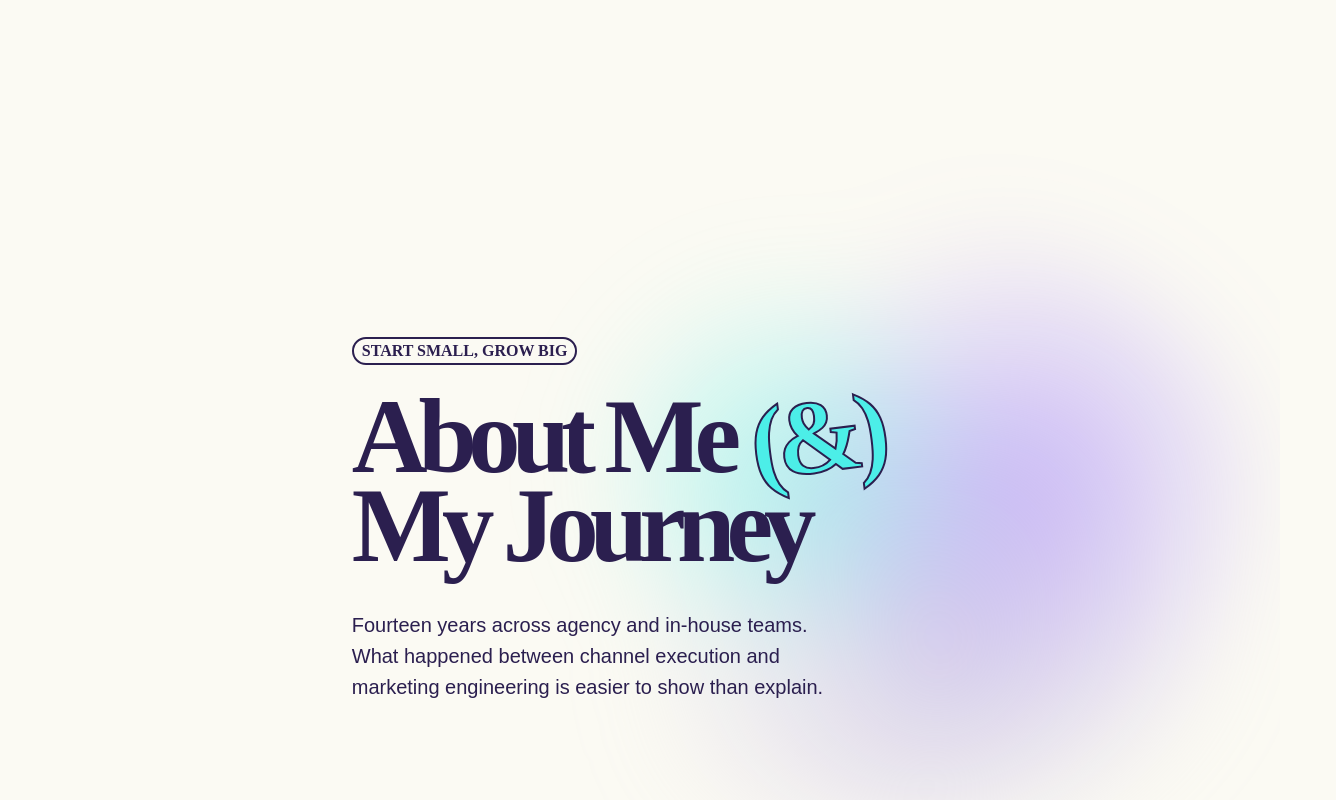
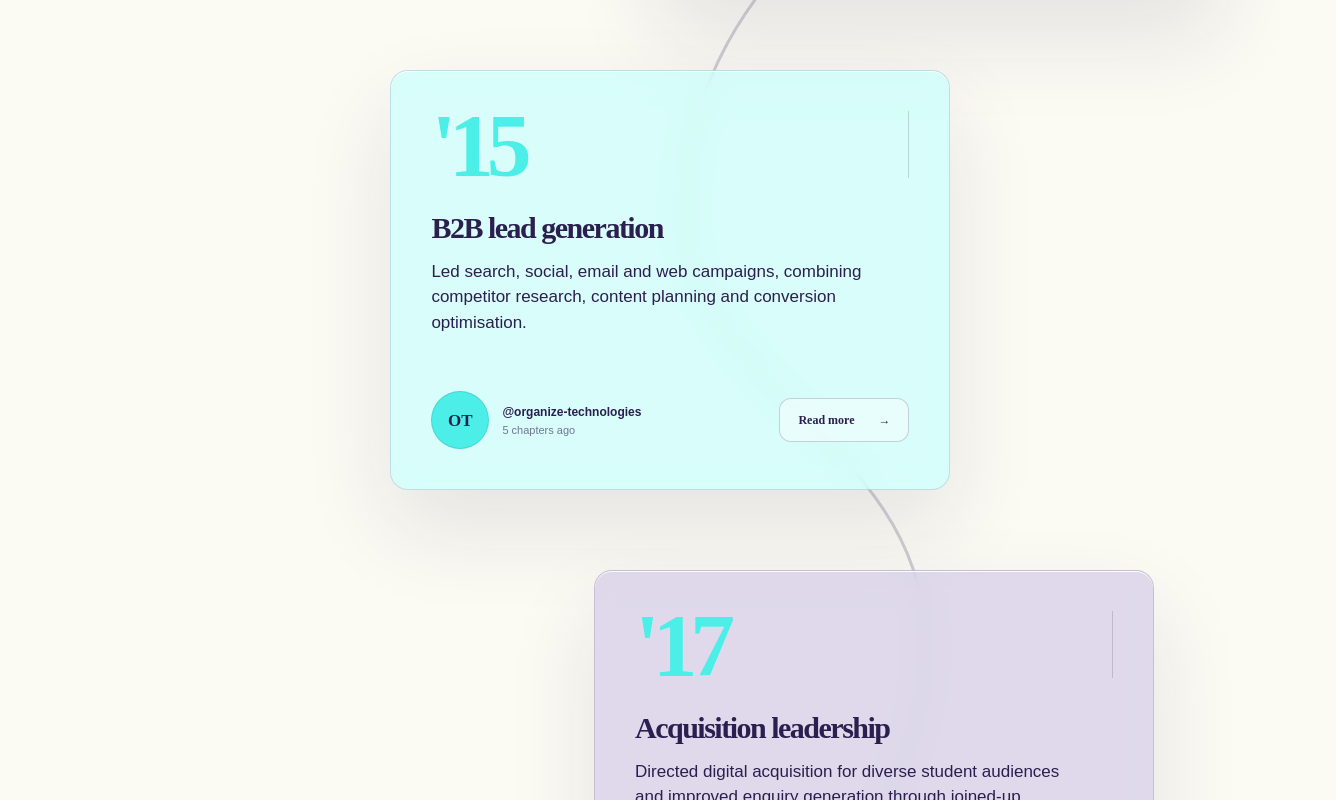
Before and after one commit to visnet-report/rameez-portfolio, a Next.js app: page / in a window 1280 px wide. Shown: the part 3320-4120 px from the top of the page, 1336 px wide, since content can reach past the window. Built offline with nearby package versions, Linux system fonts and the light colour scheme.

Commit message:
Refine scroll transitions and interactive layout

```diff
--- a/src/app/globals.css
+++ b/src/app/globals.css
@@ -16,7 +16,7 @@
   --dark: var(--indigo);
   --yellow: var(--aqua);
   --white: #ffffff;
-  --rail: clamp(240px, 15.7vw, 296px);
+  --rail: clamp(292px, 17vw, 326px);
 }
 
 * { box-sizing: border-box; }
@@ -33,35 +33,35 @@ img { display: block; }
 .rail-layout { width: calc(100% - var(--rail)); margin-left: var(--rail); }
 
 /* Persistent control rail */
-.side-rail { position: fixed; z-index: 90; inset: 16px auto 16px 16px; width: clamp(204px, 14vw, 264px); display: flex; flex-direction: column; gap: 10px; opacity: 0; pointer-events: none; will-change: opacity; }
+.side-rail { position: fixed; z-index: 90; inset: 10px auto 10px 10px; width: clamp(272px, 15.6vw, 300px); display: flex; flex-direction: column; gap: 10px; opacity: 0; pointer-events: none; will-change: opacity; }
 .rail-card, .rail-email { border: 1px solid rgba(43,31,79,.12); border-radius: 10px; background: rgba(255,255,255,.55); backdrop-filter: blur(18px); box-shadow: inset 0 1px rgba(255,255,255,.8); }
-.rail-intro { padding: 12px; }
+.rail-intro { flex: 0 0 clamp(150px, 19vh, 178px); padding: 18px; }
 .rail-brand-row { display: flex; align-items: center; justify-content: space-between; }
-.rail-brand { padding: 4px 9px; background: var(--yellow); border-radius: 5px; font: 800 17px/1 var(--font-display); letter-spacing: -.08em; transform: skew(-5deg); }
+.rail-brand { padding: 6px 11px; background: var(--yellow); border-radius: 6px; font: 800 21px/1 var(--font-display); letter-spacing: -.08em; transform: skew(-5deg); }
 .rail-brand sup { margin-left: 2px; font-size: 7px; vertical-align: top; }
 .rail-socials { display: flex; gap: 5px; }
-.rail-socials a { display: grid; place-items: center; width: 20px; height: 20px; color: var(--white); background: var(--ink); border-radius: 4px; font: 700 9px/1 var(--font-display); }
-.rail-intro > p { margin: 34px 0 0; font-size: 10px; line-height: 1.45; }
-.rail-stats { display: grid; grid-template-columns: 1fr 1fr; padding: 14px 10px; }
+.rail-socials a { display: grid; place-items: center; width: 24px; height: 24px; color: var(--white); background: var(--ink); border-radius: 5px; font: 700 10px/1 var(--font-display); }
+.rail-intro > p { max-width: 30ch; margin: clamp(34px, 5vh, 48px) 0 0; font-size: 11px; line-height: 1.5; }
+.rail-stats { flex: 0 0 clamp(102px, 12vh, 114px); display: grid; grid-template-columns: 1fr 1fr; padding: 16px 12px; }
 .rail-stats div { display: grid; place-items: center; text-align: center; }
 .rail-stats div + div { border-left: 1px solid rgba(43,31,79,.15); }
-.rail-stats strong { color: var(--yellow); text-shadow: 0 1px 0 var(--ink); font: 800 27px/.85 var(--font-display); letter-spacing: -.08em; }
-.rail-stats span { margin-top: 6px; font: 700 9px/1 var(--font-display); }
-.rail-nav { padding: 9px; }
-.rail-nav a { display: flex; align-items: center; width: fit-content; gap: 8px; padding: 6px 8px; border-radius: 5px; font: 700 12px/1 var(--font-display); text-transform: uppercase; transition: background .2s ease, transform .2s ease; }
+.rail-stats strong { color: var(--yellow); text-shadow: 0 1px 0 var(--ink); font: 800 34px/.85 var(--font-display); letter-spacing: -.08em; }
+.rail-stats span { margin-top: 8px; font: 700 10px/1.05 var(--font-display); }
+.rail-nav { min-height: 0; flex: 1 1 auto; display: flex; flex-direction: column; justify-content: center; padding: 12px; }
+.rail-nav a { display: flex; align-items: center; width: fit-content; gap: 10px; padding: clamp(7px, 1vh, 10px) 10px; border-radius: 6px; font: 700 clamp(13px, .78vw, 15px)/1 var(--font-display); text-transform: uppercase; transition: background .2s ease, transform .2s ease; }
 .rail-nav a:hover { transform: translateX(3px); }
 .rail-nav a.active { background: var(--yellow); }
-.rail-nav a span { width: 10px; font-size: 10px; text-align: center; }
-.rail-marquee { overflow: hidden; padding: 10px 0; white-space: nowrap; font: 800 10px/1 var(--font-display); }
+.rail-nav a span { width: 13px; font-size: 11px; text-align: center; }
+.rail-marquee { flex: 0 0 42px; display: flex; align-items: center; overflow: hidden; padding: 0; white-space: nowrap; font: 800 11px/1 var(--font-display); }
 .rail-marquee div { width: max-content; animation: rail-marquee 16s linear infinite; }
 @keyframes rail-marquee { to { transform: translateX(-50%); } }
-.rail-email { display: flex; align-items: center; justify-content: space-between; padding: 10px 12px; border: 0; color: var(--ink); cursor: pointer; font-size: 10px; }
-.rail-cta { display: grid; place-items: center; margin-top: auto; min-height: 39px; border-radius: 7px; background: var(--yellow); font: 800 13px/1 var(--font-display); text-transform: uppercase; transition: transform .2s ease; }
+.rail-email { min-height: 44px; display: flex; align-items: center; justify-content: space-between; padding: 10px 14px; border: 0; color: var(--ink); cursor: pointer; font-size: 11px; }
+.rail-cta { flex: 0 0 52px; display: grid; place-items: center; margin-top: 0; border-radius: 8px; background: var(--yellow); font: 800 15px/1 var(--font-display); text-transform: uppercase; transition: transform .2s ease; }
 .rail-cta:hover { transform: translateY(-3px); }
 .mobile-rail-toggle, .mobile-rail-menu { display: none; }
 
 /* Hero */
-.hero { position: relative; height: 430vh; min-height: 3000px; background: var(--sand); }
+.hero { position: relative; height: 350vh; min-height: 2500px; background: var(--sand); }
 .hero-stage { position: sticky; top: 0; height: 100svh; min-height: 680px; overflow: hidden; transform-origin: center; }
 .hero-word { position: absolute; z-index: 0; top: -10vw; left: 1.7vw; color: var(--yellow); font: 850 clamp(300px, 57vw, 820px)/.82 var(--font-display); letter-spacing: -.1em; transform-origin: center top; user-select: none; }
 .hero-word sup { display: inline-block; margin-left: .035em; font-size: .13em; line-height: 1; letter-spacing: 0; vertical-align: top; transform: translateY(.2em); }
@@ -274,8 +274,8 @@ img { display: block; }
 .command-menu > p { margin: 0; padding: 11px 17px; border-top: 1px solid rgba(16,17,15,.13); font-size: 8px; text-transform: uppercase; }
 
 @media (max-width: 1050px) {
-  :root { --rail: 215px; }
-  .side-rail { width: 180px; }
+  :root { --rail: 260px; }
+  .side-rail { width: 240px; }
   .hero-word { top: -5vw; }
   .hero-stats-card--one { left: 10%; }.hero-stats-card--two { left: 14%; }.hero-traits { right: 12%; }
   .journey-intro, .services-heading, .testimonials-heading { grid-template-columns: 130px 1fr 260px; }
@@ -364,8 +364,8 @@ img { display: block; }
   .side-rail--visible { opacity: 1; pointer-events: auto; }
 }
 
-/* Screenshot fidelity pass — EA Technology secondary palette */
-.hero { height: 430vh; min-height: 3000px; background: var(--stone); }
+/* Screenshot fidelity pass - EA Technology secondary palette */
+.hero { height: 350vh; min-height: 2500px; background: var(--stone); }
 .hero-stage { min-height: 720px; }
 .hero-word { top: 4.5vh; left: 2.4vw; right: 2.4vw; color: var(--aqua); font-size: clamp(180px, 22.8vw, 438px); line-height: .82; letter-spacing: -.095em; white-space: nowrap; }
 .hero-topline { top: 3.5vh; color: var(--indigo); }
@@ -389,7 +389,7 @@ img { display: block; }
 .hero-identity { position: absolute; z-index: 5; left: 3.4vw; bottom: 5.2vh; margin: 0; color: var(--indigo); font-size: 16px; line-height: 1.6; }
 .hero-copy { right: 3.8vw; bottom: 5vh; width: 360px; color: var(--indigo); font-size: 15px; }
 
-.journey { min-height: 4300px; padding: 0 34px 170px; background: var(--stone); }
+.journey { z-index: 2; min-height: 4300px; margin-top: -100svh; padding: 0 34px 170px; background: transparent; }
 .journey-intro { position: relative; min-height: 100svh; display: flex; align-items: center; padding-left: 8%; isolation: isolate; }
 .journey-intro::before { content: ""; position: absolute; z-index: -1; width: 58vw; height: 76vh; left: 26%; top: 12%; border-radius: 50%; background: radial-gradient(circle at 35% 42%, rgba(76,238,232,.42), transparent 35%), radial-gradient(circle at 68% 42%, rgba(128,85,255,.38), transparent 43%), radial-gradient(circle at 55% 74%, rgba(205,197,230,.72), transparent 48%); filter: blur(48px); }
 .journey-intro__copy { width: min(760px, 67vw); }
@@ -398,7 +398,10 @@ img { display: block; }
 .journey-intro h2 i { display: inline-block; color: var(--aqua); -webkit-text-stroke: 2px var(--indigo); font-style: normal; transform: rotate(-7deg); }
 .journey-intro__copy > p { max-width: 44ch; margin: 40px 0 0; color: var(--indigo); font-size: 20px; line-height: 1.55; }
 .journey-map { height: 3200px; margin-top: 30px; }
+.journey-path { z-index: 1; }
 .journey-path path { stroke: var(--indigo); stroke-width: 3; }
+.journey-path__track { opacity: .2; }
+.journey-path__progress { opacity: 1; }
 .journey-path circle { fill: var(--aqua); stroke: var(--indigo); }
 .journey-card { width: min(560px, 46vw); min-height: 420px; display: flex; flex-direction: column; gap: 0; padding: 40px; border-color: rgba(43,31,79,.14); border-radius: 18px; background: rgba(198,240,255,.6); box-shadow: 0 38px 90px rgba(43,31,79,.1), inset 0 1px rgba(255,255,255,.9); }
 .journey-card:nth-of-type(3n + 2) { background: rgba(194,255,253,.62); }
@@ -432,18 +435,20 @@ img { display: block; }
 .capabilities-title { position: absolute; top: -7vh; left: 3%; margin: 0; color: var(--indigo); font-size: clamp(155px, 19vw, 340px); line-height: .7; letter-spacing: -.1em; }
 .capabilities-copy { position: absolute; z-index: 1; top: 41%; left: 50%; width: 82%; max-width: none; text-align: center; transform: translateX(-50%); transform-origin: center; }
 .capabilities-copy span { display: inline-block; padding: 4px 8px; border: 2px solid var(--indigo); border-radius: 999px; font-size: 14px; }
-.capabilities-copy p { margin: 28px auto 0; color: var(--indigo); font: 760 clamp(48px, 5.8vw, 102px)/.91 var(--font-display); letter-spacing: -.065em; }
-.capability-cloud { position: absolute; z-index: 3; inset: 0; }
-.capability-pop { position: absolute; width: 250px; border: 1px solid rgba(43,31,79,.14); border-radius: 13px; background: rgba(255,255,255,.76); box-shadow: 0 18px 60px rgba(43,31,79,.12), inset 0 1px rgba(255,255,255,.95); backdrop-filter: blur(18px); transition: width .45s cubic-bezier(.2,.8,.2,1), left .45s ease, right .45s ease, top .45s ease, bottom .45s ease, transform .45s ease, background .3s ease; }
-.capability-pop > button { width: 100%; min-height: 70px; display: grid; grid-template-columns: 42px 1fr 20px; align-items: center; gap: 10px; padding: 12px 16px; border: 0; color: var(--indigo); background: transparent; cursor: pointer; text-align: left; }
-.capability-pop > button i { display: grid; place-items: center; width: 42px; height: 42px; border-radius: 50%; color: var(--indigo); background: var(--aqua); font: 800 20px/1 var(--font-display); font-style: normal; }
-.capability-pop > button span { font: 720 14px/1.1 var(--font-display); }.capability-pop > button b { font-size: 22px; text-align: right; }
-.capability-pop__detail { display: grid; grid-template-rows: 0fr 0fr 0fr; padding: 0 24px; opacity: 0; overflow: hidden; transition: grid-template-rows .4s ease, padding .4s ease, opacity .25s ease; }
-.capability-pop__detail > * { min-height: 0; overflow: hidden; }
-.capability-pop__detail > span { font: 700 10px/1 var(--font-display); }.capability-pop__detail h3 { margin: 0; font: 740 30px/1 var(--font-display); letter-spacing: -.045em; }.capability-pop__detail p { margin: 0; font-size: 14px; line-height: 1.5; }
-.capability-pop.active { z-index: 5; left: 50%; right: auto; top: 58%; bottom: auto; width: 390px; min-height: 300px; background: rgba(194,255,253,.9); transform: translate(-50%,-50%); box-shadow: 0 28px 90px rgba(76,238,232,.35), 0 18px 60px rgba(43,31,79,.18); }
-.capability-pop.active > button { border-bottom: 1px solid rgba(43,31,79,.12); }.capability-pop.active .capability-pop__detail { grid-template-rows: auto auto auto; gap: 15px; padding: 22px 28px 30px; opacity: 1; }
-.capability-pop--1 { left: 6%; top: 49%; }.capability-pop--2 { left: 37%; top: 57%; }.capability-pop--3 { right: 7%; top: 36%; }.capability-pop--4 { right: 10%; bottom: 13%; }.capability-pop--5 { left: 12%; bottom: 10%; }
+.capabilities-copy p { margin: 28px auto 0; color: var(--indigo); font: 760 clamp(46px, 5.25vw, 96px)/.96 var(--font-display); letter-spacing: -.06em; }
+.capabilities-statement { position: relative; z-index: 2; text-wrap: balance; }
+.capability-inline { position: relative; z-index: 4; display: inline-flex; margin: 0 .08em; vertical-align: .12em; font-size: 16px; letter-spacing: 0; }
+.capability-token { width: clamp(76px, 5.6vw, 106px); height: clamp(50px, 4.1vw, 70px); display: grid; grid-template-columns: 1fr 18px; align-items: center; gap: 6px; padding: 8px 12px; border: 1px solid rgba(43,31,79,.14); border-radius: 13px; color: var(--indigo); background: rgba(255,255,255,.8); box-shadow: 0 16px 45px rgba(43,31,79,.1), inset 0 1px rgba(255,255,255,.9); backdrop-filter: blur(14px); cursor: pointer; transition: transform .25s ease, background .25s ease, box-shadow .25s ease; }
+.capability-token:hover, .capability-token:focus-visible, .capability-inline:hover .capability-token, .capability-inline:focus-within .capability-token, .capability-inline.active .capability-token { background: var(--light-aqua); box-shadow: 0 20px 55px rgba(76,238,232,.28); transform: translateY(-3px); }
+.capability-token i { color: var(--aqua); font: 800 clamp(21px, 1.8vw, 32px)/1 var(--font-display); font-style: normal; text-align: center; }
+.capability-token b { font: 800 18px/1 var(--font-display); }
+.capability-inline__panel { position: absolute; z-index: 8; left: 50%; bottom: calc(100% + 14px); width: 360px; display: grid; gap: 12px; padding: 24px; border: 1px solid rgba(43,31,79,.16); border-radius: 16px; color: var(--indigo); background: rgba(194,255,253,.96); box-shadow: 0 28px 75px rgba(43,31,79,.18); opacity: 0; pointer-events: none; text-align: left; transform: translate(-50%, 12px) scale(.94); transform-origin: center bottom; transition: opacity .22s ease, transform .3s cubic-bezier(.2,.8,.2,1); }
+.capability-inline--2 .capability-inline__panel, .capability-inline--4 .capability-inline__panel { top: calc(100% + 14px); bottom: auto; transform-origin: center top; }
+.capability-inline__panel small { font: 750 10px/1 var(--font-display); }
+.capability-inline__panel strong { font: 760 27px/1 var(--font-display); letter-spacing: -.04em; }
+.capability-inline__panel > span { font: 500 14px/1.5 var(--font-body); letter-spacing: 0; }
+.capability-inline:hover, .capability-inline:focus-within, .capability-inline.active { z-index: 12; }
+.capability-inline:hover .capability-inline__panel, .capability-inline:focus-within .capability-inline__panel, .capability-inline.active .capability-inline__panel { opacity: 1; pointer-events: auto; transform: translate(-50%, 0) scale(1); }
 
 .services-grid { border-color: rgba(43,31,79,.12); background: rgba(205,197,230,.28); }
 .service-card { background: rgba(198,240,255,.62); }
@@ -459,7 +464,7 @@ img { display: block; }
 @media (max-width: 1050px) and (min-width: 761px) {
   .hero-title { left: 34%; }.hero-stats-card--one { left: 8%; }.hero-stats-card--two { left: 12%; }.hero-traits { right: 8%; }
   .journey-card { width: min(510px, 57vw); }
-  .capabilities-copy { width: 90%; }.capability-pop--1 { left: 2%; }.capability-pop--3 { right: 2%; }
+  .capabilities-copy { width: 92%; }.capability-inline__panel { width: 320px; }
 }
 
 @media (max-width: 760px) {
@@ -469,7 +474,7 @@ img { display: block; }
   .hero-title { left: 20px; top: 39%; width: calc(100% - 40px); }.hero-title h1 { font-size: 16vw; }
   .hero-stats-card { min-width: 0; min-height: 0; padding: 10px 12px; }.hero-stats-card strong { font-size: 28px; }.hero-stats-card--one { left: 18px; top: 30%; }.hero-stats-card--two { left: auto; right: 18px; top: 30%; min-height: 0; }
   .hero-traits { right: 12px; top: 72%; min-width: 0; padding: 12px; }.hero-identity { left: 20px; bottom: 3%; font-size: 10px; }.hero-copy { display: none; }
-  .journey { min-height: 0; padding: 0 18px 100px; }.journey-intro { min-height: 88svh; padding: 80px 0 30px; }.journey-intro::before { left: -10%; width: 110vw; }.journey-intro__copy { width: 100%; }.journey-intro__copy > span { margin-bottom: 22px; font-size: 11px; }.journey-intro h2 { font-size: 17vw; }.journey-intro__copy > p { margin-top: 28px; font-size: 16px; }
+  .journey { min-height: 0; margin-top: 0; padding: 0 18px 100px; }.journey-intro { min-height: 88svh; padding: 80px 0 30px; }.journey-intro::before { left: -10%; width: 110vw; }.journey-intro__copy { width: 100%; }.journey-intro__copy > span { margin-bottom: 22px; font-size: 11px; }.journey-intro h2 { font-size: 17vw; }.journey-intro__copy > p { margin-top: 28px; font-size: 16px; }
   .journey-map { height: auto; display: grid; gap: 18px; margin-top: 20px; }.journey-card { position: relative; inset: auto !important; width: 100%; min-height: 390px; padding: 26px; }.journey-card__year { font-size: 75px; }.journey-card__body > p { font-size: 14px; }.journey-card footer { flex-wrap: wrap; }.journey-card button { width: 100%; margin: 12px 0 0; }.journey-modal { min-height: 560px; padding: 28px; }.journey-modal > span { font-size: 68px; }.journey-modal h3 { font-size: 38px; }
-  .capabilities { height: auto; min-height: 0; padding: 80px 18px 100px; }.capabilities-stage { position: relative; height: auto; min-height: 0; overflow: visible; }.capabilities-title { position: relative; inset: auto; font-size: 28vw; }.capabilities-copy { position: relative; inset: auto; width: 100%; margin-top: 55px; transform: none !important; }.capabilities-copy p { font-size: 12vw; }.capability-cloud { position: relative; inset: auto; display: grid; gap: 12px; margin-top: 46px; }.capability-pop, .capability-pop.active { position: relative; inset: auto; width: 100%; min-height: 0; transform: none; }.capability-pop.active .capability-pop__detail { padding-bottom: 26px; }
+  .capabilities { height: auto; min-height: 0; padding: 80px 18px 100px; }.capabilities-stage { position: relative; height: auto; min-height: 0; overflow: visible; }.capabilities-title { position: relative; inset: auto; font-size: 28vw; }.capabilities-copy { position: relative; inset: auto; width: 100%; margin-top: 55px; transform: none !important; }.capabilities-copy p { font-size: 11.5vw; }.capability-token { width: 62px; height: 44px; padding: 7px 9px; }.capability-inline__panel { position: fixed; inset: 50% 18px auto; width: auto; transform: translateY(calc(-50% + 12px)) scale(.94); }.capability-inline:hover .capability-inline__panel, .capability-inline:focus-within .capability-inline__panel, .capability-inline.active .capability-inline__panel { transform: translateY(-50%) scale(1); }
 }
--- a/src/app/layout.tsx
+++ b/src/app/layout.tsx
@@ -4,7 +4,7 @@ import "@fontsource-variable/space-grotesk";
 import "./globals.css";
 
 export const metadata: Metadata = {
-  title: "Rameez Majeed — Digital Marketing & Marketing Engineering",
+  title: "Rameez Majeed - Digital Marketing & Marketing Engineering",
   description:
     "Digital marketing specialist combining 14+ years of campaign leadership with analytics, attribution, automation and product-minded marketing technology.",
   keywords: [
@@ -17,7 +17,7 @@ export const metadata: Metadata = {
     "Liverpool",
   ],
   openGraph: {
-    title: "Rameez Majeed — Digital Marketing, engineered to perform",
+    title: "Rameez Majeed - Digital Marketing, engineered to perform",
     description:
       "Campaign strategy, paid media, SEO, analytics, automation and the systems that connect them.",
     type: "website",
--- a/src/components/sections/About.tsx
+++ b/src/components/sections/About.tsx
@@ -15,7 +15,7 @@ export function About() {
         <div className="about__copy" data-reveal>
           <p className="lead">I’m a digital marketing specialist with 14+ years of experience making multi-channel work more joined-up, measurable and useful.</p>
           <div className="about__columns">
-            <p>My background spans PPC, SEO, email, web, social and content — with hands-on experience in both agencies and in-house teams.</p>
+            <p>My background spans PPC, SEO, email, web, social and content - with hands-on experience in both agencies and in-house teams.</p>
             <p>Today, I pair that campaign experience with CRM, analytics, APIs and AI-assisted workflows to build the infrastructure behind better marketing.</p>
           </div>
           <a className="circle-link" href="#journey"><ArrowDownRight /><span>See the<br />journey</span></a>
--- a/src/components/sections/Journey.tsx
+++ b/src/components/sections/Journey.tsx
@@ -26,9 +26,15 @@ export function Journey() {
       </div>
 
       <div className="journey-map">
-        <svg className="journey-path" viewBox="0 0 1000 2850" preserveAspectRatio="none" aria-hidden="true">
-          <path d="M990 0 C930 210 710 210 710 420 C710 650 980 620 940 880 C900 1110 340 970 310 1290 C285 1540 810 1430 745 1750 C700 1990 120 1870 105 2220 C98 2470 490 2500 560 2850" />
-          <circle cx="710" cy="420" r="9" /><circle cx="940" cy="880" r="9" /><circle cx="310" cy="1290" r="9" /><circle cx="745" cy="1750" r="9" /><circle cx="105" cy="2220" r="9" />
+        <svg className="journey-path" viewBox="0 0 1000 3200" preserveAspectRatio="none" aria-hidden="true">
+          <path className="journey-path__track" d="M920 0 C875 130 700 115 650 245 C585 420 400 470 390 690 C380 890 680 930 650 1170 C620 1400 355 1430 390 1700 C420 1935 700 1950 650 2200 C600 2450 330 2490 400 2760 C450 2950 610 3040 520 3200" />
+          <path className="journey-path__progress" d="M920 0 C875 130 700 115 650 245 C585 420 400 470 390 690 C380 890 680 930 650 1170 C620 1400 355 1430 390 1700 C420 1935 700 1950 650 2200 C600 2450 330 2490 400 2760 C450 2950 610 3040 520 3200" />
+          <circle cx="650" cy="245" r="9" />
+          <circle cx="390" cy="690" r="9" />
+          <circle cx="650" cy="1170" r="9" />
+          <circle cx="390" cy="1700" r="9" />
+          <circle cx="650" cy="2200" r="9" />
+          <circle cx="400" cy="2760" r="9" />
         </svg>
 
         {milestones.map((item, index) => (
--- a/src/components/sections/Process.tsx
+++ b/src/components/sections/Process.tsx
@@ -4,7 +4,7 @@ import { SectionHeading } from "@/components/ui/SectionHeading";
 const steps = [
   { no: "01", icon: Crosshair, title: "Find the real objective", text: "Clarify the audience, business outcome, current evidence and the decision the work needs to improve." },
   { no: "02", icon: Route, title: "Map the opportunity", text: "Connect channels, content, data and constraints into a focused plan with a sensible order of operations." },
-  { no: "03", icon: Boxes, title: "Build and activate", text: "Create the campaign, workflow, report or product — with stakeholders close enough to keep delivery grounded." },
+  { no: "03", icon: Boxes, title: "Build and activate", text: "Create the campaign, workflow, report or product - with stakeholders close enough to keep delivery grounded." },
   { no: "04", icon: BarChart3, title: "Measure and sharpen", text: "Read the signals, improve the system and leave behind reporting that makes the next decision easier." },
 ];
 
```
Also changed, not shown: src/components/motion/MotionProvider.tsx (+7 -2 lines), src/components/sections/Capabilities.tsx (+37 -18 lines), src/content/site.ts (+6 -6 lines), 2 other files (tests, documents, lock files or other folders).
